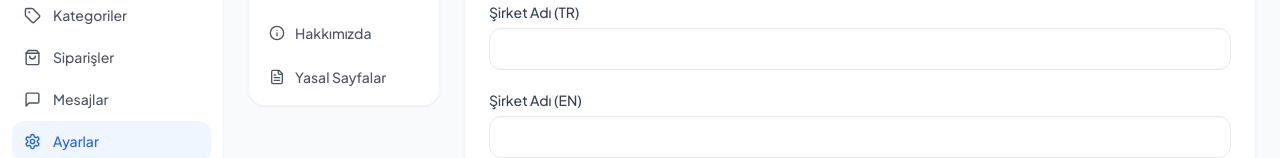
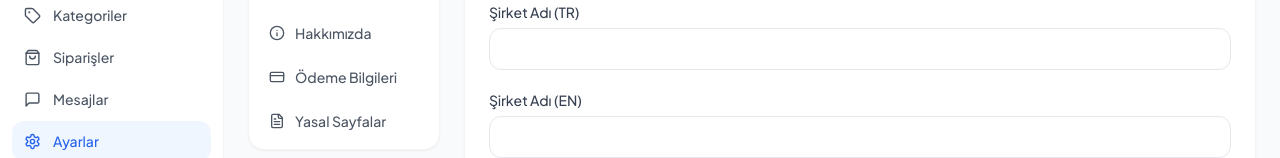
Before and after one commit to ibrahim-1-ciftci/erp-sistemi, a React (Vite) app in the folder website/frontend/: page /admin/settings in a window 1280 px wide. Shown: the part 182-340 px from the top of the page. Built offline with nearby package versions, Linux system fonts and the light colour scheme; no server answers; sample sign-in values are in the browser's storage.

Commit message:
feat: admin ayarlara odeme bilgileri bolumu eklendi

```diff
--- a/website/frontend/src/pages/admin/AdminSettings.jsx
+++ b/website/frontend/src/pages/admin/AdminSettings.jsx
@@ -1,5 +1,5 @@
 import React, { useEffect, useState } from 'react'
-import { Building2, Phone, Info, Home, FileText, Save } from 'lucide-react'
+import { Building2, Phone, Info, Home, FileText, Save, CreditCard } from 'lucide-react'
 import toast from 'react-hot-toast'
 import api from '../../api/axios'
 
@@ -51,6 +51,20 @@ const SECTIONS = [
       { key: 'about_stat2_label_tr', label: 'İstatistik 2 - Etiket (TR)', placeholder: 'Kalite Kontrol' },
       { key: 'about_stat3_val', label: 'İstatistik 3 - Değer', placeholder: 'B2B' },
       { key: 'about_stat3_label_tr', label: 'İstatistik 3 - Etiket (TR)', placeholder: 'Kurumsal Satış' },
+    ]
+  },
+  {
+    id: 'payment',
+    label: 'Ödeme Bilgileri',
+    icon: CreditCard,
+    fields: [
+      { key: 'payment_name', label: 'Hesap Sahibi Adı Soyadı', placeholder: 'Laves Kimya Ltd. Şti.' },
+      { key: 'payment_bank', label: 'Banka Adı', placeholder: 'Ziraat Bankası' },
+      { key: 'payment_iban', label: 'IBAN', placeholder: 'TR00 0000 0000 0000 0000 0000 00' },
+      { key: 'payment_branch', label: 'Şube Adı / Kodu', placeholder: 'Merkez Şubesi / 0001' },
+      { key: 'payment_account_no', label: 'Hesap Numarası', placeholder: '1234567' },
+      { key: 'payment_note_tr', label: 'Ödeme Notu (TR)', multiline: true, rows: 3, placeholder: 'Havale/EFT sonrası sipariş numaranızı belirtiniz.' },
+      { key: 'payment_note_en', label: 'Ödeme Notu (EN)', multiline: true, rows: 3, placeholder: 'Please include your order number after transfer.' },
     ]
   },
   {
```
